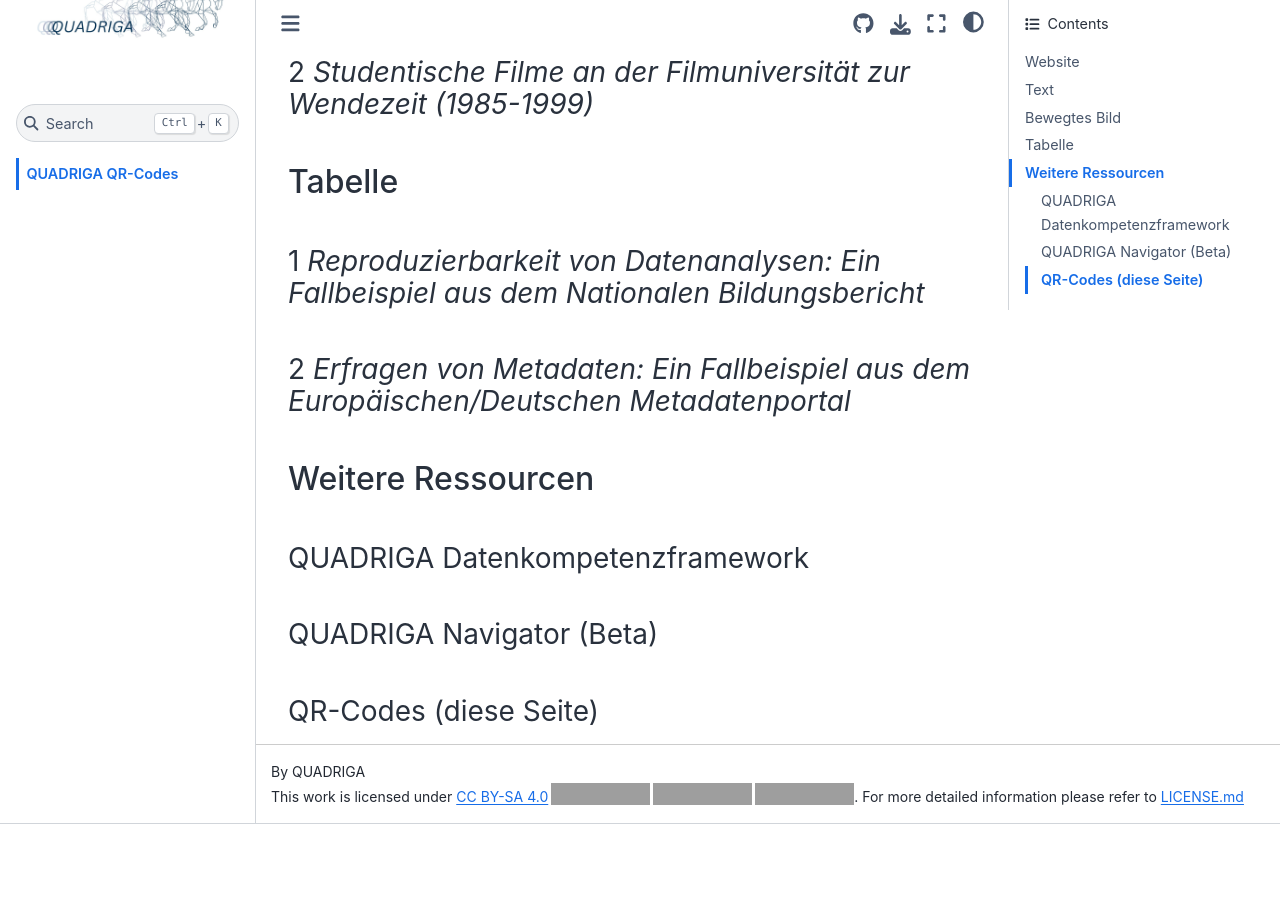
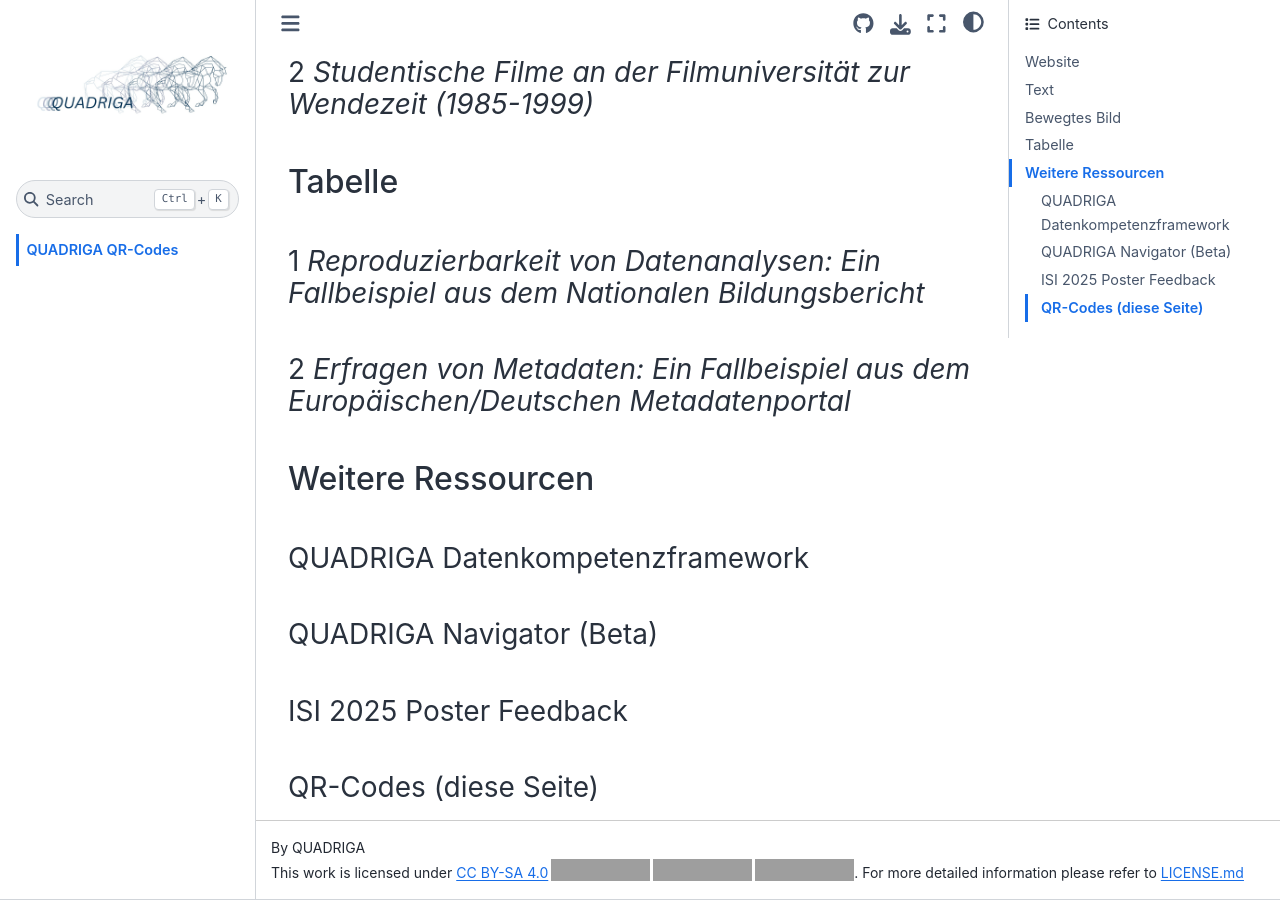
Before and after one commit to quadriga-dk/qr, a Jupyter Book: the page built from qr.md, in a window 1280 px wide and 900 px high, scrolled down 674 px. Built offline with Jupyter Book 1.0.4 settings and Sphinx 7.4.7 and the Sphinx Book theme 1.1.4, drawn with Linux system fonts in a browser that asks for light colours; before the commit the page ends 1498 px from its top, so only the background shows below that; grey boxes are pictures that could not be loaded.

Commit message:
feat: add link to ISI2025 poster questionair

````diff
--- a/qr.md
+++ b/qr.md
@@ -45,6 +45,9 @@ qr_dict = {
   },
   "navigator": {
     "url": "https://quadriga.fokus.fraunhofer.de/datasets?locale=de"
+  },
+  "isi2025-poster-feedback": {
+    "url": "https://umfrage.hu-berlin.de/index.php/871645?lang=de"
   }
 }
 for key, value in qr_dict.items():
@@ -140,6 +143,14 @@ https://doi.org/10.5281/zenodo.14747822
 https://quadriga.fokus.fraunhofer.de/datasets?locale=de
 ```
 
+### ISI 2025 Poster Feedback
+```{glue:figure} qr-isi2025-poster-feedback
+:figwidth: 400px
+:name: "qr-isi2025-poster-feedback"
+
+https://quadriga.fokus.fraunhofer.de/datasets?locale=de
+```
+
 ### QR-Codes (diese Seite)
 ```{glue:figure} qr-qr-codes
 :figwidth: 400px
````
